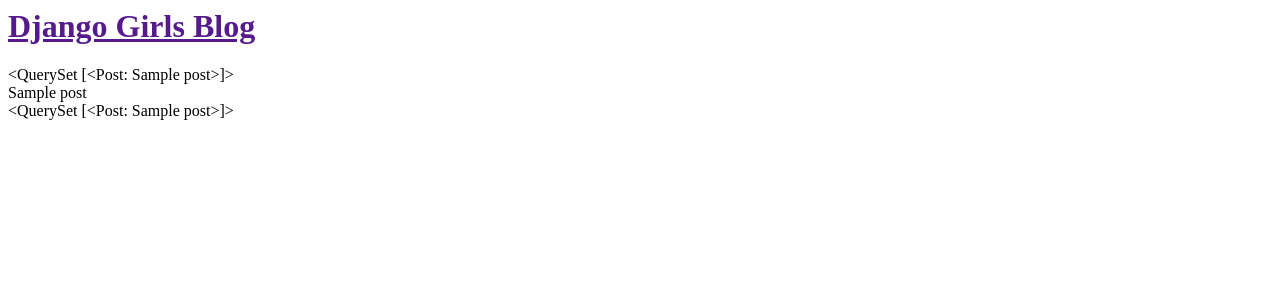
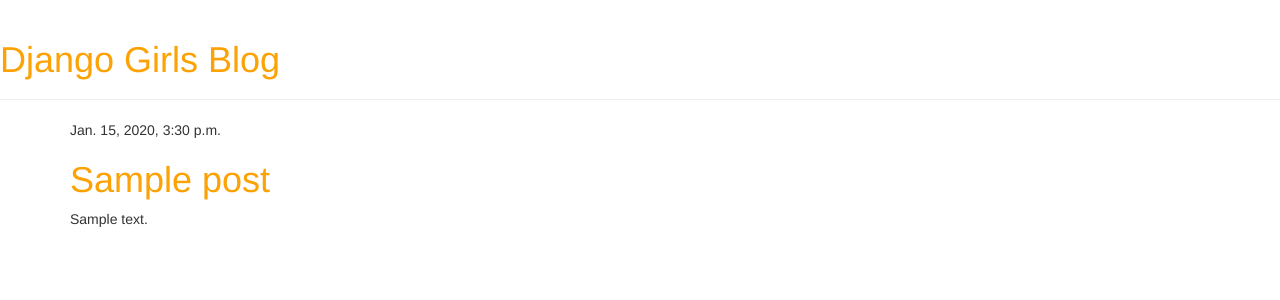
Before and after one commit to andynrkri/my-first-blog, a Django app: template blog/templates/blog/post_list.html in a window 1280 px wide. Shown: the top 300 px of the page. Run offline with Django 3.2, Linux system fonts and the light colour scheme; the template is opened without the code that fills it: values that come from a table or form of the project are taken from there, others are empty; tables that the repository leaves empty hold one stand-in row (values such as "Sample post"); some libraries are stand-ins or nearby versions.

Commit message:
added base.html and made some changes to the template

```diff
--- /dev/null
+++ b/blog/static/css/blog.css
@@ -0,0 +1,3 @@
+h1 a {
+    color: #FCA205;
+}
--- /dev/null
+++ b/blog/templates/blog/base.html
@@ -0,0 +1,31 @@
+{% load staticfiles %}
+<html>
+    <head>
+        <title>Django Girls blog</title>
+        <link rel="stylesheet" href="//maxcdn.bootstrapcdn.com/bootstrap/3.2.0/css/bootstrap.min.css">
+        <link rel="stylesheet" href="//maxcdn.bootstrapcdn.com/bootstrap/3.2.0/css/bootstrap-theme.min.css">
+        <link href='//fonts.googleapis.com/css?family=Lobster&subset=latin,latin-ext' rel='stylesheet' type='text/css'>
+        <link rel="stylesheet" href="{% static 'css/blog.css' %}">
+    </head>
+    <body>
+        <div class="page-header">
+            <h1><a href="/">Django Girls Blog</a></h1>
+        </div>
+
+        <div class="content container">
+            <div class="row">
+                <div class="col-md-8">
+                {% for post in posts %}
+                    <div class="post">
+                        <div class="date">
+                            {{ post.published_date }}
+                        </div>
+                        <h1><a href="">{{ post.title }}</a></h1>
+                        <p>{{ post.text|linebreaksbr }}</p>
+                    </div>
+                {% endfor %}
+                </div>
+            </div>
+        </div>
+    </body>
+</html>
--- a/blog/templates/blog/post_list.html
+++ b/blog/templates/blog/post_list.html
@@ -1,22 +1,13 @@
-<html>
-    <head>
-        <title>Django Girls blog</title>
-    </head>
-    <body>
-        <div>
-            <h1><a href="">Django Girls Blog</a></h1>
+{% extends 'blog/base.html' %}
+
+{% block content %}
+    {% for post in posts %}
+        <div class="post">
+            <div class="date">
+                {{ post.published_date }}
+            </div>
+            <h1><a href="{% url 'post_detail' pk=post.pk %}">{{ post.title }}</a></h1>
+            <p>{{ post.text|linebreaksbr }}</p>
         </div>
-
-        <div>
-            {{ posts }}
-        </div>
-        <div>
-            {% for post in posts %}
-            {{ post }}
-            {% endfor %}
-        </div>
-        <div>
-            {{ posts }}
-        </div>
-    </body>
-</html>
+    {% endfor %}
+{% endblock content %}
```
